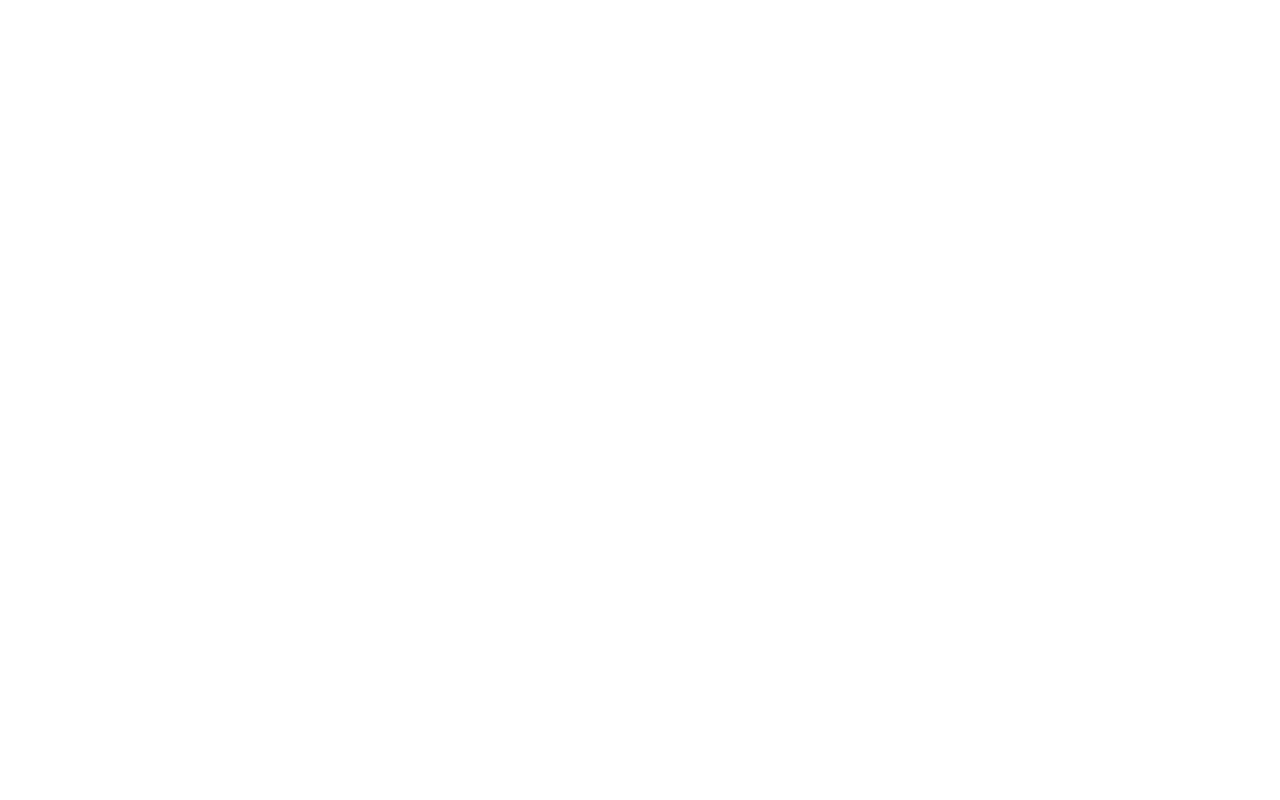
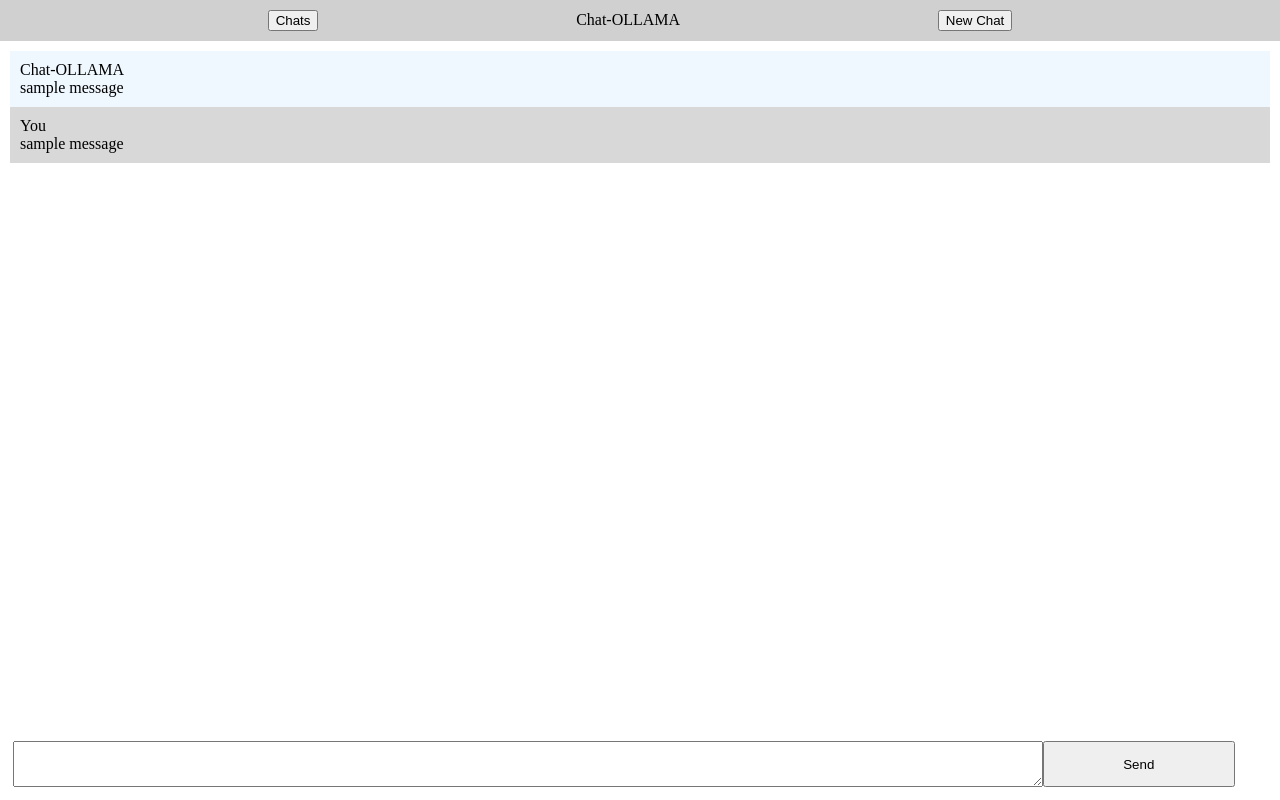
Before and after one commit to zeynepkeskin/chat-ollama, a plain HTML site: page frontend/index.html in a window 1280 px wide. Drawn offline with Linux system fonts and the light colour scheme.

Commit message:
added basic elements

```diff
--- a/frontend/index.html
+++ b/frontend/index.html
@@ -9,7 +9,23 @@
   <body>
     <div id="container">
       <div id="header">
-        <div></div>
+        <button class="chats button">Chats</button>
+        <div id="icon">Chat-OLLAMA</div>
+        <button class="make-chat button">New Chat</button>
+      </div>
+      <div id="middle">
+        <div class="ollama-msg text">
+          <div class="msg-name">Chat-OLLAMA</div>
+          <div class="msg">sample message</div>
+        </div>
+        <div class="user-msg text">
+          <div class="msg-name">You</div>
+          <div class="msg">sample message</div>
+        </div>
+      </div>
+      <div id="bottom">
+        <textarea></textarea>
+        <button class="button">Send</button>
       </div>
     </div>
   </body>
--- a/frontend/style.css
+++ b/frontend/style.css
@@ -0,0 +1,46 @@
+* {
+  margin: 0;
+}
+#container {
+  display: flex;
+  flex-direction: column;
+  height: 100vh;
+}
+#header {
+  padding: 10px;
+  display: flex;
+  flex-direction: row;
+  justify-content: space-evenly;
+  background-color: rgb(208, 208, 208);
+  align-items: baseline;
+}
+#middle {
+  display: flex;
+  flex-direction: column;
+  padding: 10px;
+}
+.text {
+  display: text;
+  padding: 10px;
+  flex-direction: column;
+}
+.user-msg {
+  background-color: rgb(216, 216, 216);
+}
+.ollama-msg {
+  background-color: aliceblue;
+}
+#bottom {
+  display: flex;
+  flex-direction: row;
+  margin-top: auto;
+  padding: 1vw;
+}
+#bottom > textarea {
+  width: 80vw;
+  height: 5vh;
+}
+
+#bottom > .button {
+  width: 15vw;
+}
```
